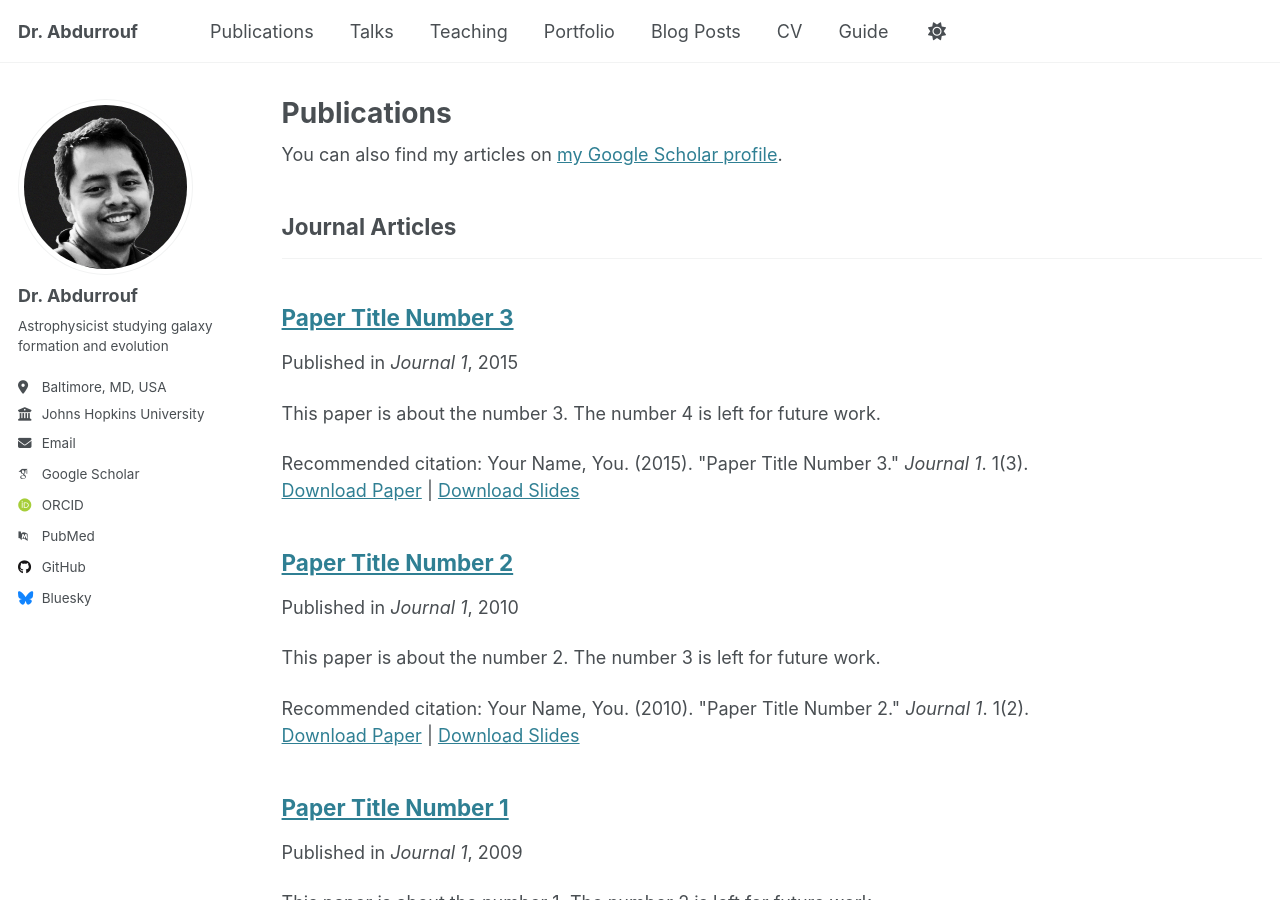
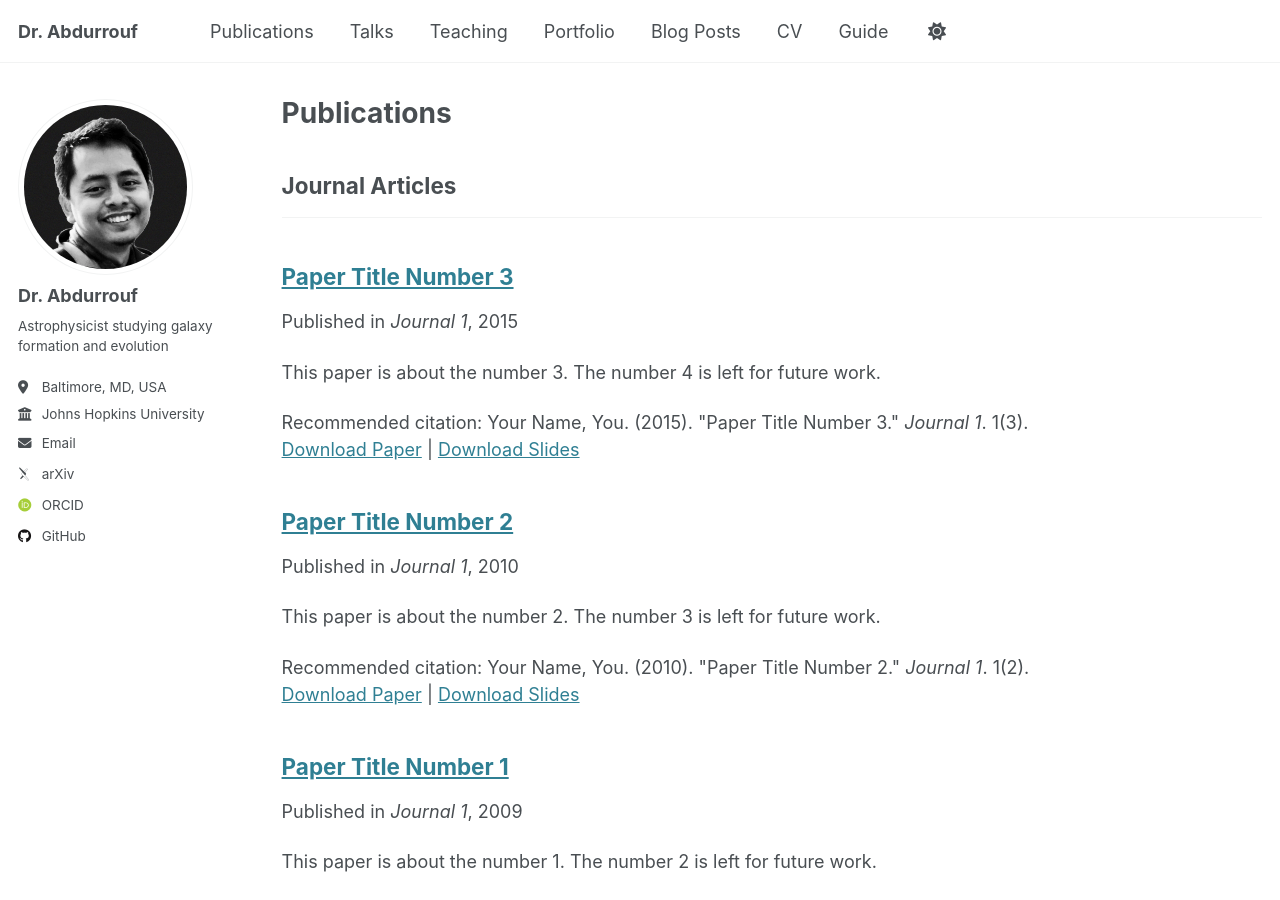
Before and after one commit to aabdurrouf/aabdurrouf.github.io, a Jekyll site: the page built from _pages/publications.html, in a window 1280 px wide and 900 px high. Built offline with Jekyll 4.4.1, drawn with Linux system fonts in a browser that asks for light colours; some web fonts are replaced; some of the changed lines change nothing that is shown.

Commit message:
Update _config.yml

```diff
--- a/_config.yml
+++ b/_config.yml
@@ -32,12 +32,12 @@
   email            : "fabdurr1@jhu.edu"
 
   # Academic websites
-  arxiv            : # URL - Update with the correct link to your profile
-  googlescholar    : "https://ui.adsabs.harvard.edu/search/p_=0&q=author%3A%22Abdurro'uf%22&sort=date%20desc%2C%20bibcode%20desc"
+  arxiv            : "https://ui.adsabs.harvard.edu/search/p_=0&q=author%3A%22Abdurro'uf%22&sort=date%20desc%2C%20bibcode%20desc"
+  googlescholar    : # URL
   impactstory      : # URL
   orcid            : "https://orcid.org/0000-0002-5258-8761"
   semantic         : # URL
-  pubmed           : "https://www.ncbi.nlm.nih.gov/pubmed/?term=john+snow"
+  pubmed           : # URL
   researchgate     : # URL
   scopus           : # URL
 
@@ -50,7 +50,7 @@
   stackoverflow    : # User number or user number and name (i.e., use "1" or "1/jeff-atwood")
 
   # Social media
-  bluesky          : "bsky.app" # Replace this with you Bluesky username
+  bluesky          : # Replace this with you Bluesky username
   facebook         : # Username
   flickr           : # Username
   foursquare       : # Username
```
